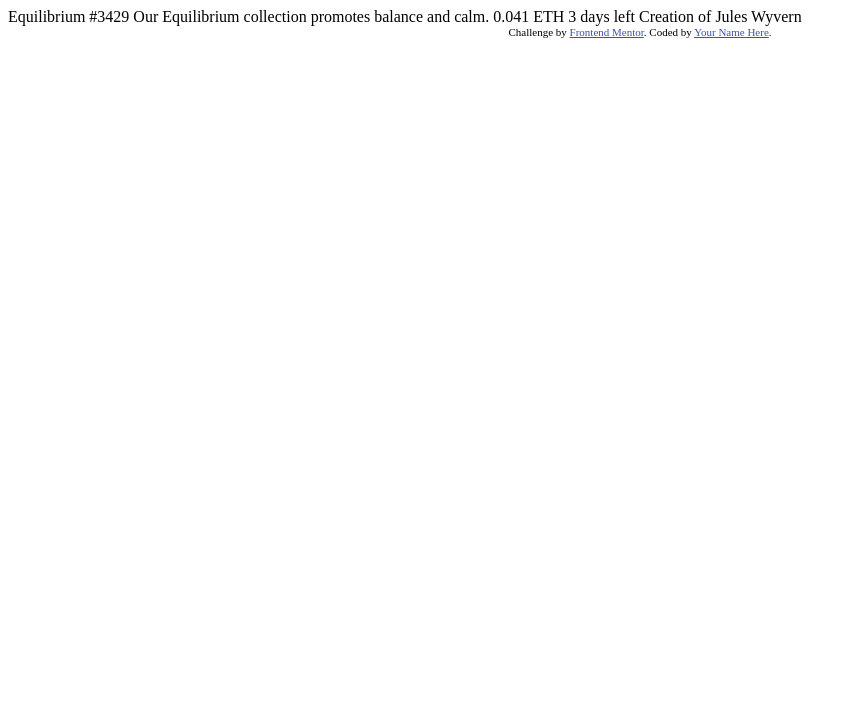
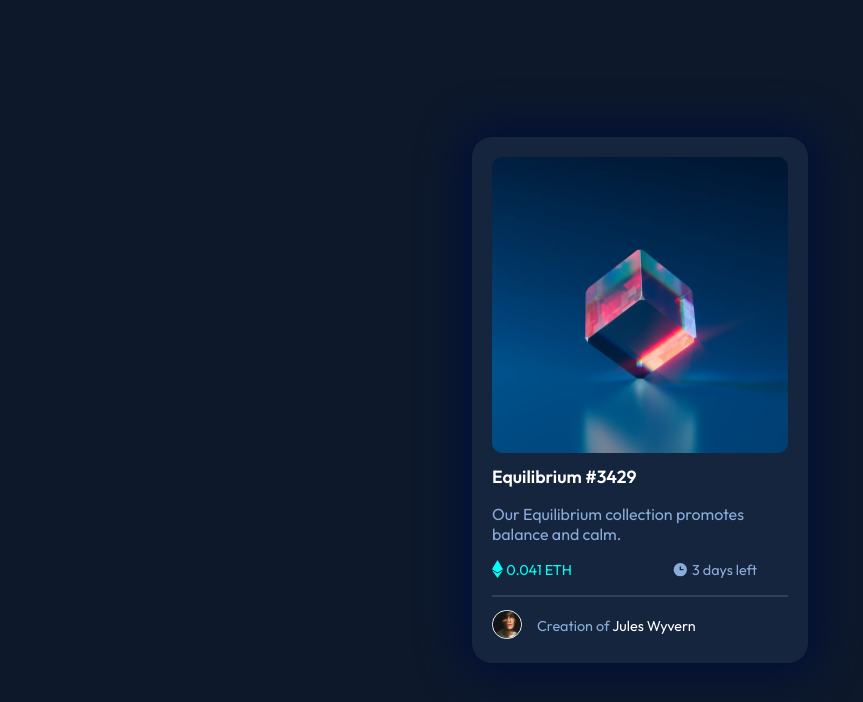
Before and after one commit to Amer-Alic/preview-card-component, a plain HTML site: page index.html in a window 1280 px wide. Shown: the whole page, without its empty margins (0-863 px from the left). Drawn offline with Linux system fonts and the light colour scheme.

Commit message:
First version of card component

```diff
--- /dev/null
+++ b/app.css
@@ -0,0 +1,115 @@
+* {
+    box-sizing: border-box;
+    font-family: "Outfit", sans-serif;
+
+}
+
+body {
+    background-color: hsl(217, 54%, 11%);
+    display: flex;
+    align-items: center;
+    justify-content: center;
+    min-height: 100vh;
+    margin: 0px;
+}
+
+#wrapper {
+    max-width: 21em;
+    width: 100%;
+
+}
+
+#container {
+    box-shadow: 0px 0px 39px 13px rgba(3, 16, 56, 1);
+    padding: 20px;
+    border-radius: 20px;
+    background-color: hsl(216, 50%, 16%);
+    display: flex;
+    flex-direction: column;
+}
+
+#main-img {
+    max-height: 400px;
+    flex: 1;
+    border-radius: 10px;
+}
+
+#bottom-content {
+    flex: 1;
+}
+
+h1 {
+    color: white;
+    font-weight: 600;
+    font-size: 1.1rem
+}
+
+p,
+#time-left-p,
+#creator-p {
+    color: hsl(215, 51%, 70%);
+    font-size: 1rem;
+}
+
+#price-p,
+#time-left-p,
+#creator-p {
+    font-size: 0.9rem;
+}
+
+#data {
+    border-bottom: 2px solid hsl(215, 32%, 27%);
+    padding-bottom: 13px;
+    margin-bottom: 13px;
+}
+
+#creator-name {
+    color: white;
+}
+
+#price-p {
+    color: hsl(178, 100%, 50%);
+    margin-right: 6.7em;
+}
+
+div#price,
+div#time-left {
+    display: inline-block;
+}
+
+#creator-img {
+    width: 100%;
+    max-width: 10%;
+    border: 1px solid white;
+    border-radius: 60px;
+}
+
+#creator-p {
+    display: inline-block;
+    transform: translate(12px, -8px);
+}
+
+#price-p,
+#time-left-p {
+    display: inline-block;
+    transform: translate(0, -3px);
+}
+
+h1,
+#creator-name {
+    transition: color 0.3s ease
+}
+
+#main-img:active {
+    background-color: hsl(178, 100%, 50%);
+}
+
+h1:active,
+#creator-name:active {
+    color: hsl(178, 100%, 50%);
+}
+
+h1:hover,
+#creator-name:hover {
+    cursor: pointer;
+}
--- a/index.html
+++ b/index.html
@@ -1,33 +1,52 @@
 <!DOCTYPE html>
 <html lang="en">
+
 <head>
   <meta charset="UTF-8">
-  <meta name="viewport" content="width=device-width, initial-scale=1.0"> <!-- displays site properly based on user's device -->
+  <meta http-equiv="X-UA-Compatible" content="IE=edge">
+  <meta name="viewport" content="width=device-width, initial-scale=1.0">
+  <link rel="preconnect" href="https://fonts.googleapis.com">
+  <link rel="preconnect" href="https://fonts.gstatic.com" crossorigin>
+  <link href="https://fonts.googleapis.com/css2?family=Outfit:wght@300;400;600&display=swap" rel="stylesheet">
+  <link rel="stylesheet" href="app.css">
+  <title>Preview card component</title>
+</head>
 
-  <link rel="icon" type="image/png" sizes="32x32" href="./images/favicon-32x32.png">
+<body>
+  <div id="wrapper">
+    <div id="container">
 
-  <title>Frontend Mentor | NFT preview card component</title>
+      <img src="images/image-equilibrium.jpg" alt="main-img" id="main-img">
 
-  <!-- Feel free to remove these styles or customise in your own stylesheet 👍 -->
-  <style>
-    .attribution { font-size: 11px; text-align: center; }
-    .attribution a { color: hsl(228, 45%, 44%); }
-  </style>
-</head>
-<body>
+      <div id="bottom-content">
+        <h1>Equilibrium #3429</h1>
+        <p>Our Equilibrium collection promotes balance and calm.</p>
 
-  Equilibrium #3429
+        <div id="data">
+          <div id="price">
+            <img src="images/icon-ethereum.svg" alt="eth-img" id="price-eth-img">
+            <span id="price-p">0.041 ETH</span>
+          </div>
+          <div id="time-left">
+            <img src="images/icon-clock.svg" alt="colck-img" id="time-left-img">
+            <span id="time-left-p">3 days left</span>
+          </div>
 
-  Our Equilibrium collection promotes balance and calm.
+        </div>
+        <div id="creator">
+          <img src="images/image-avatar.png" alt="creator-image" id="creator-img">
+          <span id="creator-p">Creation of <span id="creator-name">Jules Wyvern</span></span>
+        </div>
+      </div>
+    </div>
+  </div>
 
-  0.041 ETH
-  3 days left
 
-  Creation of Jules Wyvern
+  <!-- <div class="attribution">
+    Challenge by <a href="https://www.frontendmentor.io?ref=challenge" target="_blank">Amer-tech</a>.
+    Coded by <a href="#">Your Name Here</a>.
+  </div> -->
 
-  <div class="attribution">
-    Challenge by <a href="https://www.frontendmentor.io?ref=challenge" target="_blank">Frontend Mentor</a>.
-    Coded by <a href="#">Your Name Here</a>.
-  </div>
 </body>
+
 </html>
```
Also changed, not shown: 2 other files.
